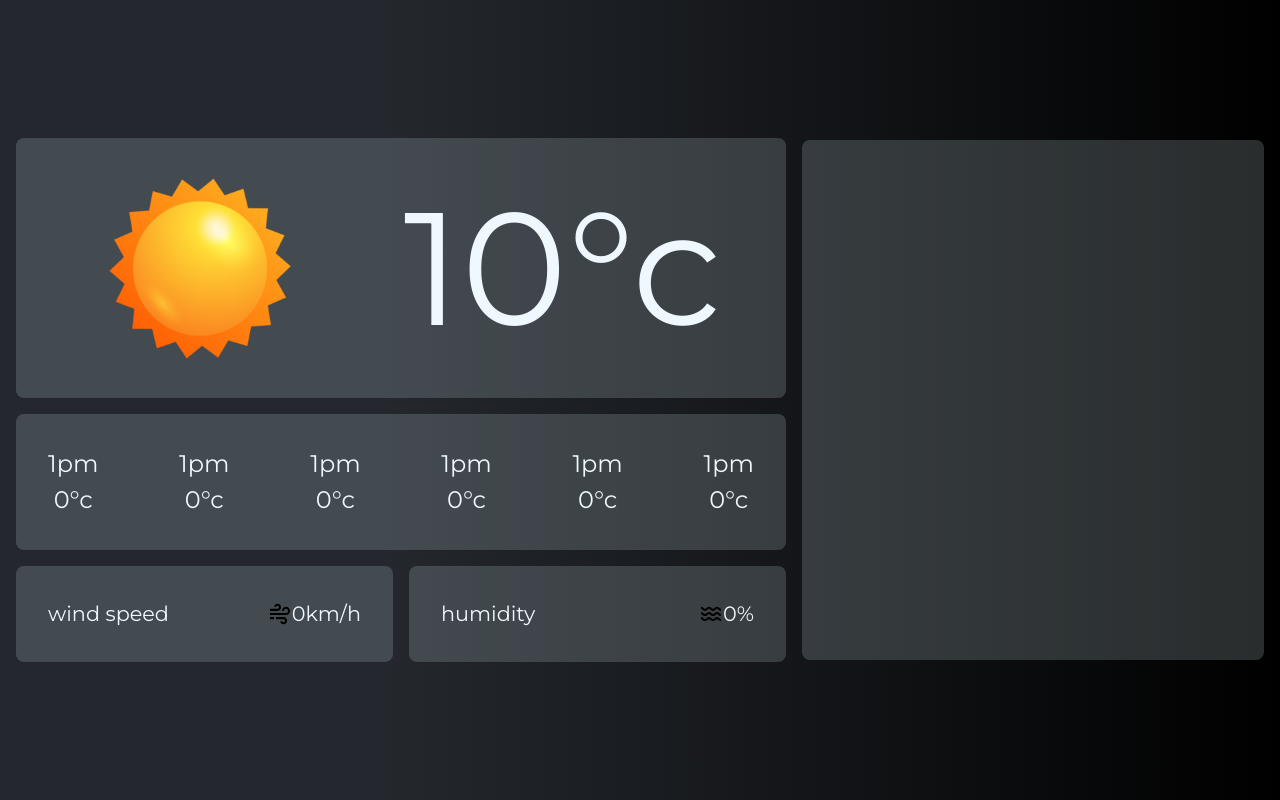
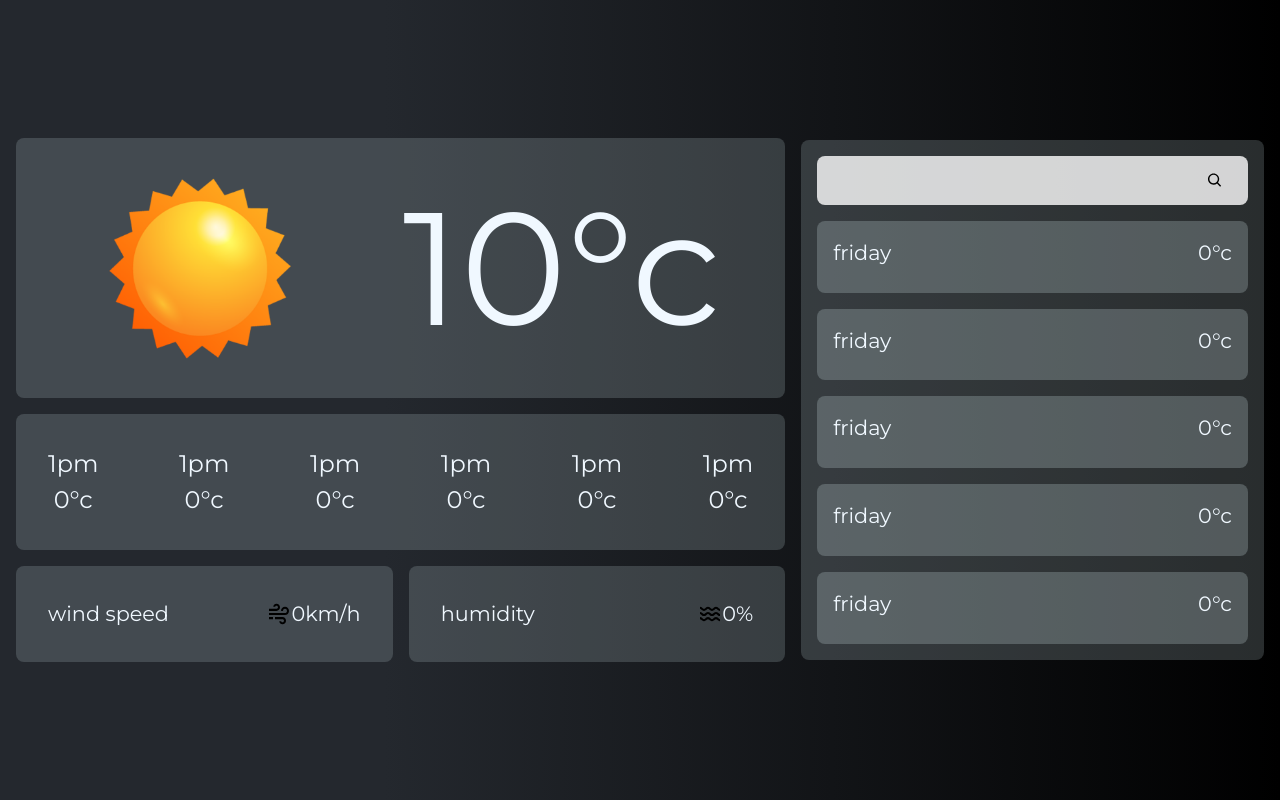
Before and after one commit to constayush/weather-react, a React (Vite) app: page / in a window 1280 px wide. Built offline with nearby package versions, Linux system fonts and the light colour scheme; a web font is replaced by a local one.

Commit message:
second section ui created

```diff
--- a/src/components/ForecastCard.jsx
+++ b/src/components/ForecastCard.jsx
@@ -1,8 +1,39 @@
 import React from 'react'
-
+import searchIcon from '../../public/images/searchIcon.svg'
 function ForecastCard() {
   return (
-<div className='mainWeatherCard w-[20rem] lg:w-[30rem] h-[32.5rem] glass rounded-lg'></div>
+<div className='mainWeatherCard w-[20rem] lg:w-[30rem] h-[32.5rem] glass rounded-lg p-4'>
+
+
+
+
+
+
+
+<div className='flex flex-col gap-[1rem] w-full h-full p-0'>
+
+
+<div className='searchbar w-full glassBlack h-[10%] rounded-lg flex '>
+
+ <input className='w-full rounded-lg searchFeild' type='text'></input>
+  <img className='w-[2.5rem] m-[1rem]' src={searchIcon}/>
+
+
+</div>
+
+
+
+
+<div className='w-full h-[17%] glassdark rounded-lg flex justify-between p-4 text-[1.3rem]'><h1>friday</h1> <h1>0°c</h1></div>
+<div className='w-full h-[17%] glassdark rounded-lg flex justify-between p-4 text-[1.3rem]'><h1>friday</h1> <h1>0°c</h1></div>
+<div className='w-full h-[17%] glassdark rounded-lg flex justify-between p-4 text-[1.3rem]'><h1>friday</h1> <h1>0°c</h1></div>
+<div className='w-full h-[17%] glassdark rounded-lg flex justify-between p-4 text-[1.3rem]'><h1>friday</h1> <h1>0°c</h1></div>
+<div className='w-full h-[17%] glassdark rounded-lg flex justify-between p-4 text-[1.3rem]'><h1>friday</h1> <h1>0°c</h1></div>
+</div>
+
+
+
+</div>
   )
 }
 
--- a/src/index.css
+++ b/src/index.css
@@ -30,3 +30,18 @@ body {
 
   font-weight: 400;
 }
+
+.searchFeild{
+
+    background: rgba(240, 248, 255, 0);
+}
+
+.glassBlack{
+
+    color: black;
+    background-color: rgba(255, 255, 255, 0.795);
+}
+
+.glassdark{
+    background-color: rgba(169, 185, 189, 0.319);
+}
```
Also changed, not shown: public/images/searchIcon.svg (added).
